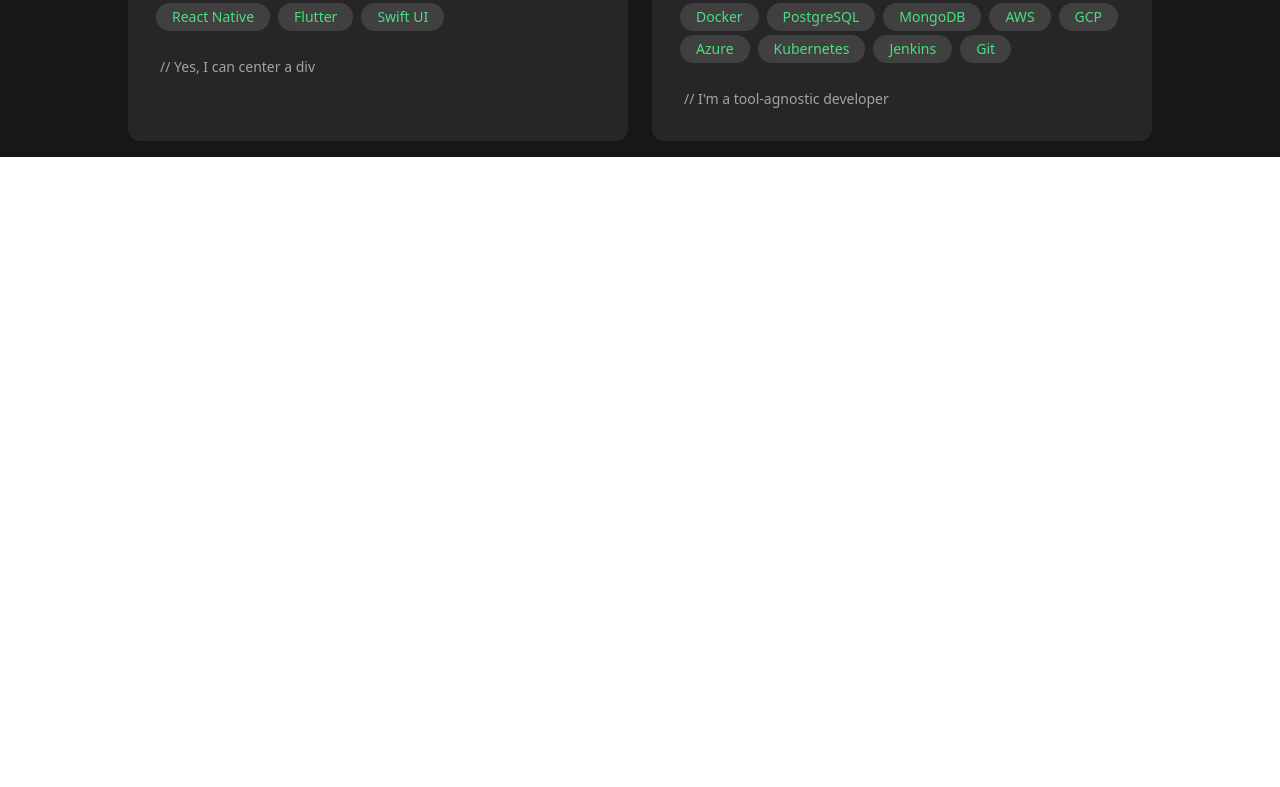
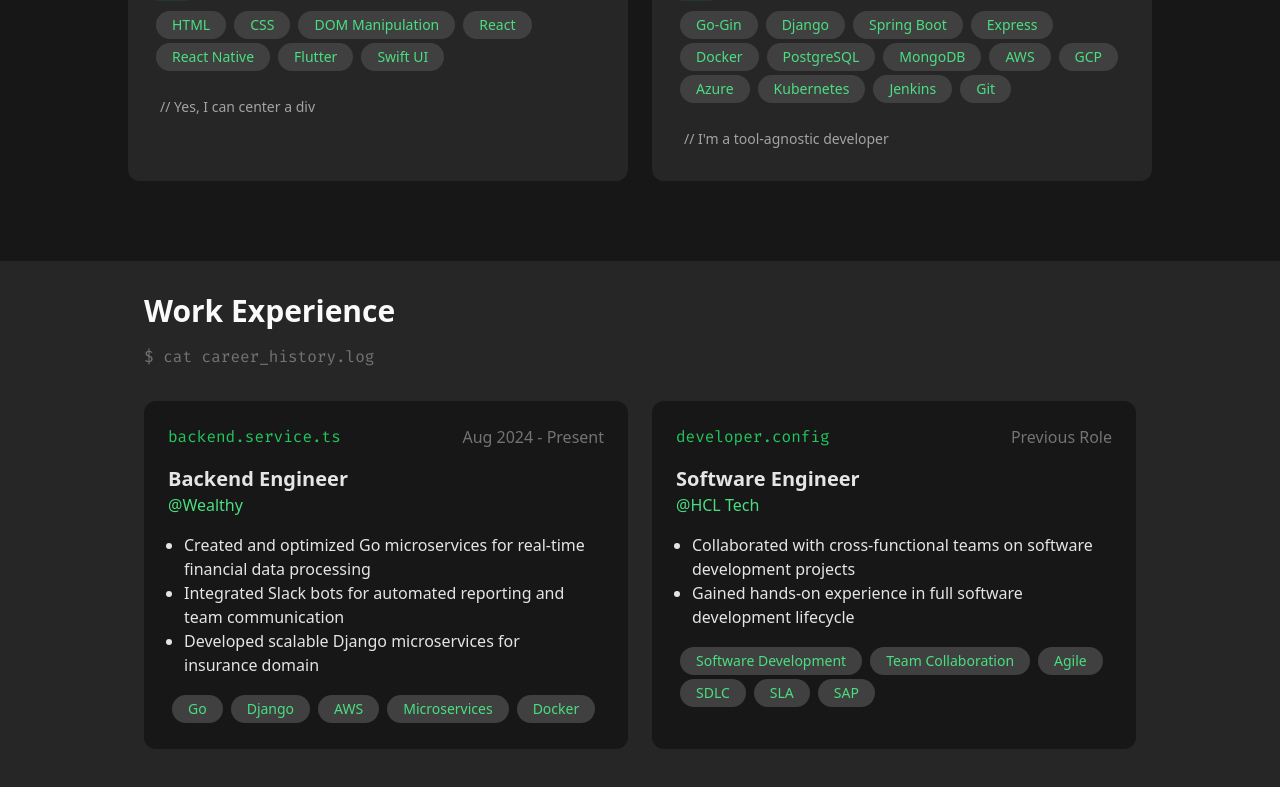
Before and after one commit to yasharya2901/my_portfolio_website, a Next.js app: page / in a window 1280 px wide. Shown: the part 1891-2678 px from the top of the page. Before the commit the page ends 2048 px from the top, so only its background shows below. Built offline with nearby package versions, Linux system fonts and the light colour scheme.

Commit message:
Updated Tech Stack Added Work Experience

```diff
--- /dev/null
+++ b/src/app/components/ExperienceCard/ExperienceCard.tsx
@@ -0,0 +1,36 @@
+import React from 'react'
+import LanguageTag from '../LanguageTag'
+
+function ExperienceCard({fileName, role, company, duration, points, techStacks}: {fileName: string, role: string, company: string, duration: string, points: string[], techStacks: string[]}) {
+  return (
+    <div className='flex flex-col bg-neutral-900 hover:bg-neutral-900/80 hover:transform transition-all rounded-xl p-6'>
+      <div className='flex flex-row justify-between'>
+        <div className='flex flex-col items-start gap-4'>
+            <div className='font-fira text-green-500'>{fileName}</div>
+            <div>
+                <div className='text-neutral-200 text-xl font-semibold'>{role}</div>
+                <div className='text-green-400 text-md'>@{company}</div>
+            </div>
+        </div>
+        <div>
+            <div className='text-neutral-500'>{duration}</div>
+        </div>
+      </div>
+      <div className='m-4'>
+        <ul className='list-disc'>
+            {points.map((point, index) => (
+                <li key={index} className='text-neutral-200'>{point}</li>
+            ))}
+        </ul>
+      </div>
+      <div>
+        {techStacks.map((tech, index) => (
+          <LanguageTag key={index} lang={tech} textColor='text-green-400' backgroundColor='bg-neutral-700' />
+        ))}
+      </div>
+
+    </div>
+  )
+}
+
+export default ExperienceCard
--- /dev/null
+++ b/src/app/components/ExperienceCard/index.ts
@@ -0,0 +1 @@
+export {default} from './ExperienceCard';
--- a/src/app/components/TechnicalStacks/TechnicalStacks.tsx
+++ b/src/app/components/TechnicalStacks/TechnicalStacks.tsx
@@ -56,7 +56,7 @@
 
 function TechnicalStacks() {
   return (
-    <div className={`bg-[#171717] p-4`}>
+    <div className={`bg-[#171717] p-4 pb-20`}>
         <div className={`flex flex-col items-center my-4`}>
             <h2 className={`text-white font-sans text-3xl font-bold my-4`}>Technical Stacks</h2>
             <p className={`text-neutral-400 my-2`}>{`// The tools I debug with`}</p>
@@ -73,11 +73,9 @@
                     </div>
                     <div className='ml-8'>
                         {programmingLanguages.map((obj, index) => (
-                            <>
-                                <div key={index} className='m-1'>
-                                    <LanguageTag lang={obj.tag} textColor='text-green-300' backgroundColor='bg-neutral-700' /> <span className={`text-sm text-neutral-400`}>{obj.comment}</span>
-                                </div>
-                            </>
+                            <div key={index} className='m-1'>
+                                <LanguageTag lang={obj.tag} textColor='text-green-300' backgroundColor='bg-neutral-700' /> <span className={`text-sm text-neutral-400`}>{obj.comment}</span>
+                            </div>
                         ))}
                     </div>
                     <div>
--- a/src/app/components/WhoAmI/WhoAmI.tsx
+++ b/src/app/components/WhoAmI/WhoAmI.tsx
@@ -3,7 +3,7 @@
 
 function WhoAmI() {
   return (
-    <div className='flex flex-col-reverse md:flex-row md:justify-around pt-14 p-4 gap-3 max-w-[1080px]'>
+    <div className='flex flex-col-reverse md:flex-row md:justify-around pt-14 p-4 gap-3 max-w-[1080px] pb-14'>
         <div className='flex flex-col gap-4 m-2 mt-10 md:m-2'>
             <div className='text-[#4ADE80]'>{`/* about_me.go */`}</div>
             <div className='bg-[#171717] p-8 pr-32 rounded-xl'>
--- /dev/null
+++ b/src/app/components/WorkExperience/WorkExperience.tsx
@@ -0,0 +1,40 @@
+import React from 'react'
+import ExperienceCard from '../ExperienceCard'
+
+const workExperienceObj = [
+    {
+        fileName: 'backend.service.ts',
+        role: 'Backend Engineer',
+        company: 'Wealthy',
+        duration: 'Aug 2024 - Present',
+        points: ["Created and optimized Go microservices for real-time financial data processing", "Integrated Slack bots for automated reporting and team communication", "Developed scalable Django microservices for insurance domain"],
+        techStacks: ["Go", "Django", "AWS", "Microservices", "Docker"]
+    },
+    {
+      fileName: 'developer.config',
+      role: 'Software Engineer',
+      company: 'HCL Tech',
+      duration: 'Previous Role',
+      points: ["Collaborated with cross-functional teams on software development projects", "Gained hands-on experience in full software development lifecycle"],
+      techStacks: ["Software Development", "Team Collaboration", "Agile", "SDLC", "SLA", "SAP"]
+    }
+]
+
+function WorkExperience() {
+  return (
+    <div className={`bg-[#262626] font-sans pb-16`}>
+        <div id="heading" className={`max-w-5xl mx-auto py-8 px-4`}>
+            <div className='text-3xl font-bold text-neutral-50 mb-4'>Work Experience</div>
+            <div className='font-fira text-neutral-500'>{`$ cat career_history.log`}</div>
+        </div>
+
+        <div className='grid md:grid-cols-2 gap-4 md:gap-6 justify-center md:max-w-5xl mx-auto px-4'>
+            {workExperienceObj.map((obj, index) => (
+                <ExperienceCard key={index} fileName={obj.fileName} role={obj.role} company={obj.company} duration={obj.duration} points={obj.points} techStacks={obj.techStacks} />
+            ))}
+        </div>
+    </div>
+  )
+}
+
+export default WorkExperience
--- /dev/null
+++ b/src/app/components/WorkExperience/index.ts
@@ -0,0 +1 @@
+export {default} from './WorkExperience';
--- a/src/app/page.tsx
+++ b/src/app/page.tsx
@@ -2,6 +2,7 @@
 import Navbar from "./components/Navbar";
 import TechnicalStacks from "./components/TechnicalStacks";
 import WhoAmI from "./components/WhoAmI";
+import WorkExperience from "./components/WorkExperience";
 
 export default function Home() {
   return (
@@ -18,6 +19,9 @@
       <div>
         <TechnicalStacks/>
       </div>
+      <div>
+        <WorkExperience/>
+      </div>
     </div>
   );
 }
```
Also changed, not shown: package.json (+7 -7 lines), 1 other file (tests, documents, lock files or other folders).
